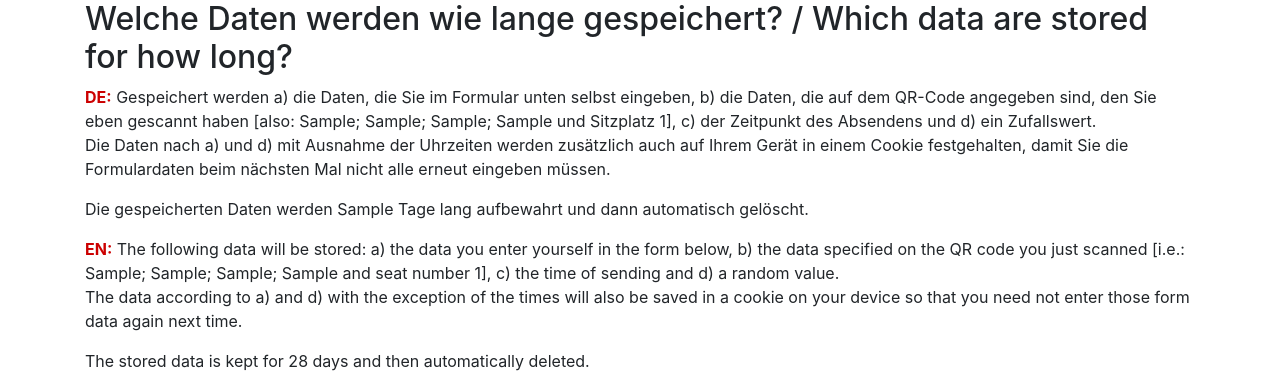
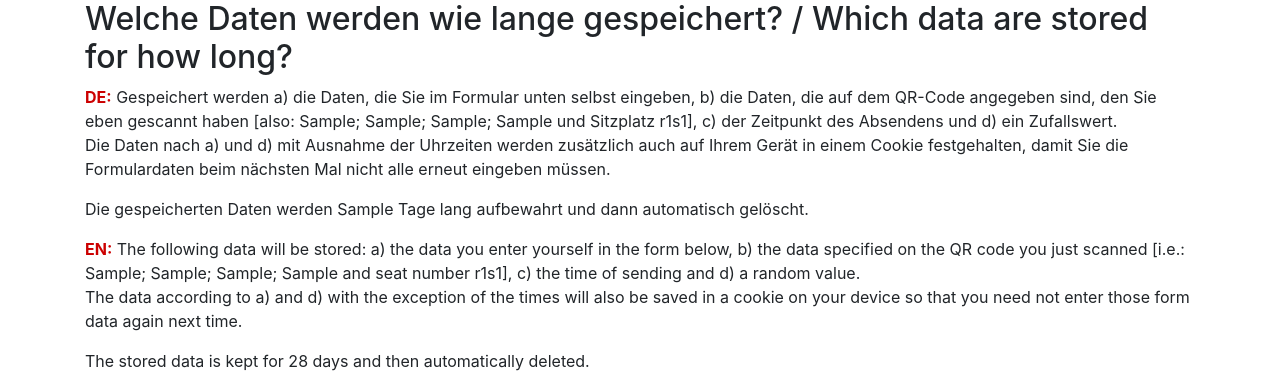
Before and after one commit to prechelt/anwesende, a Django app: template anwesende/templates/room/visit.html in a window 1280 px wide. Shown: the part 609-984 px from the top of the page. Run offline with Django 3.2, Linux system fonts and the light colour scheme; tables that the repository leaves empty hold one stand-in row (values such as "Sample post"); the template is opened without the code that fills it: values that come from a table or form of the project are taken from there, most other values are stand-ins (such as "Sample title", 1, 10 or a date in 2020); some libraries are stand-ins or nearby versions.

Commit message:
templates: seatnumber -> seatname (2dsn)

```diff
--- a/anwesende/templates/room/privacy.html
+++ b/anwesende/templates/room/privacy.html
@@ -54,7 +54,7 @@
   a) die Daten, die Sie im Formular unten selbst eingeben,
   b) die Daten, die auf dem QR-Code angegeben sind, den Sie eben gescannt haben
     [also: {{ room.organization }}; {{ room.department }}; {{ room.building }};
-    {{ room.room }} und Sitzplatz {{ seat.seatnumber }}],
+    {{ room.room }} und Sitzplatz {{ seat.seatname }}],
   c) der Zeitpunkt des Absendens und
   d) ein Zufallswert.
   <br>
@@ -73,7 +73,7 @@
     a) the data you enter yourself in the form below,
     b) the data specified on the QR code you just scanned
     [i.e.: {{ room.organization }}; {{ room.department }}; {{ room.building }};
-    {{ room.room }} and seat number {{ seat.seatnumber }}],
+    {{ room.room }} and seat number {{ seat.seatname }}],
     c) the time of sending and
     d) a random value. <br>
     The data according to a) and d) with the exception of the times
--- a/anwesende/templates/room/qrcodes.html
+++ b/anwesende/templates/room/qrcodes.html
@@ -42,7 +42,7 @@
           <span class="qrb-markeditem">{{seat.room.room}}</span>
           <br>
           <span class="qrb-label"> </span>
-          <span class="qrb-largeitem">{{seat.seatnumber}}</span>
+          <span class="qrb-largeitem">{{seat.seatname}}</span>
         </td>
       </tr>
     {% endfor %}
```
